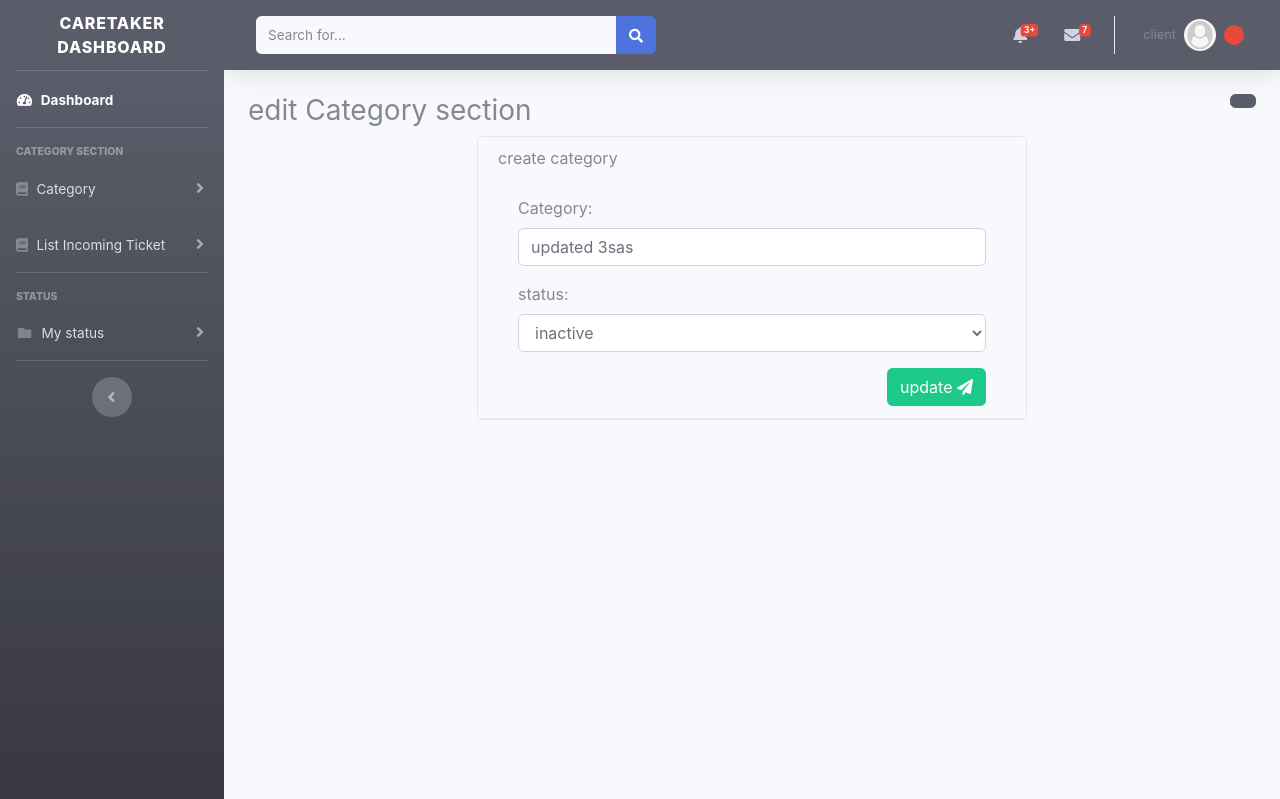
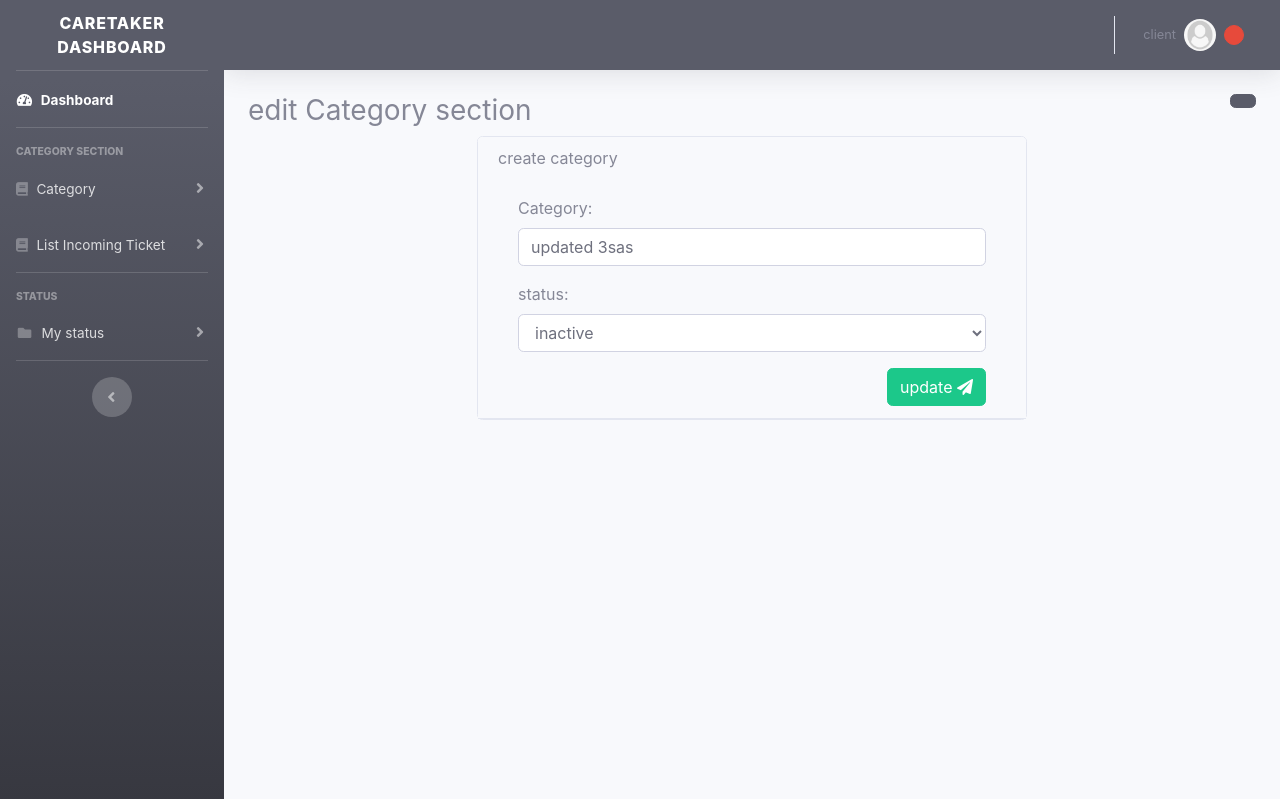
Before and after one commit to Prakashdawadi/Customer-support-system, a Django app: page /user/caretaker/edit/5/ in a window 1280 px wide. Shown: the top 799 px of the page. Run offline with Django 3.2, Linux system fonts and the light colour scheme; a user stored in the database is signed in; data comes from the database, SQL or seed files in the repository; both versions use the stored data as it was after the commit; some libraries are stand-ins or nearby versions.

Commit message:
final touch

```diff
--- a/templates/careTaker/includes/topbar.html
+++ b/templates/careTaker/includes/topbar.html
@@ -8,163 +8,163 @@
                     </button>
 
                     <!-- Topbar Search -->
-                    <form
-                        class="d-none d-sm-inline-block form-inline mr-auto ml-md-3 my-2 my-md-0 mw-100 navbar-search">
-                        <div class="input-group">
-                            <input type="text" class="form-control bg-light border-0 small" placeholder="Search for..."
-                                aria-label="Search" aria-describedby="basic-addon2">
-                            <div class="input-group-append">
-                                <button class="btn btn-primary" type="button">
-                                    <i class="fas fa-search fa-sm"></i>
-                                </button>
-                            </div>
-                        </div>
-                    </form>
+<!--                    <form-->
+<!--                        class="d-none d-sm-inline-block form-inline mr-auto ml-md-3 my-2 my-md-0 mw-100 navbar-search">-->
+<!--                        <div class="input-group">-->
+<!--                            <input type="text" class="form-control bg-light border-0 small" placeholder="Search for..."-->
+<!--                                aria-label="Search" aria-describedby="basic-addon2">-->
+<!--                            <div class="input-group-append">-->
+<!--                                <button class="btn btn-primary" type="button">-->
+<!--                                    <i class="fas fa-search fa-sm"></i>-->
+<!--                                </button>-->
+<!--                            </div>-->
+<!--                        </div>-->
+<!--                    </form>-->
 
                     <!-- Topbar Navbar -->
                     <ul class="navbar-nav ml-auto">
 
-                        <!-- Nav Item - Search Dropdown (Visible Only XS) -->
-                        <li class="nav-item dropdown no-arrow d-sm-none">
-                            <a class="nav-link dropdown-toggle" href="#" id="searchDropdown" role="button"
-                                data-toggle="dropdown" aria-haspopup="true" aria-expanded="false">
-                                <i class="fas fa-search fa-fw"></i>
-                            </a>
-                            <!-- Dropdown - Messages -->
-                            <div class="dropdown-menu dropdown-menu-right p-3 shadow animated--grow-in"
-                                aria-labelledby="searchDropdown">
-                                <form class="form-inline mr-auto w-100 navbar-search">
-                                    <div class="input-group">
-                                        <input type="text" class="form-control bg-light border-0 small"
-                                            placeholder="Search for..." aria-label="Search"
-                                            aria-describedby="basic-addon2">
-                                        <div class="input-group-append">
-                                            <button class="btn btn-primary" type="button">
-                                                <i class="fas fa-search fa-sm"></i>
-                                            </button>
-                                        </div>
-                                    </div>
-                                </form>
-                            </div>
-                        </li>
+<!--                        &lt;!&ndash; Nav Item - Search Dropdown (Visible Only XS) &ndash;&gt;-->
+<!--                        <li class="nav-item dropdown no-arrow d-sm-none">-->
+<!--                            <a class="nav-link dropdown-toggle" href="#" id="searchDropdown" role="button"-->
+<!--                                data-toggle="dropdown" aria-haspopup="true" aria-expanded="false">-->
+<!--                                <i class="fas fa-search fa-fw"></i>-->
+<!--                            </a>-->
+<!--                            &lt;!&ndash; Dropdown - Messages &ndash;&gt;-->
+<!--                            <div class="dropdown-menu dropdown-menu-right p-3 shadow animated&#45;&#45;grow-in"-->
+<!--                                aria-labelledby="searchDropdown">-->
+<!--                                <form class="form-inline mr-auto w-100 navbar-search">-->
+<!--                                    <div class="input-group">-->
+<!--                                        <input type="text" class="form-control bg-light border-0 small"-->
+<!--                                            placeholder="Search for..." aria-label="Search"-->
+<!--                                            aria-describedby="basic-addon2">-->
+<!--                                        <div class="input-group-append">-->
+<!--                                            <button class="btn btn-primary" type="button">-->
+<!--                                                <i class="fas fa-search fa-sm"></i>-->
+<!--                                            </button>-->
+<!--                                        </div>-->
+<!--                                    </div>-->
+<!--                                </form>-->
+<!--                            </div>-->
+<!--                        </li>-->
 
-                        <!-- Nav Item - Alerts -->
-                        <li class="nav-item dropdown no-arrow mx-1">
-                            <a class="nav-link dropdown-toggle" href="#" id="alertsDropdown" role="button"
-                                data-toggle="dropdown" aria-haspopup="true" aria-expanded="false">
-                                <i class="fas fa-bell fa-fw"></i>
-                                <!-- Counter - Alerts -->
-                                <span class="badge badge-danger badge-counter">3+</span>
-                            </a>
-                            <!-- Dropdown - Alerts -->
-                            <div class="dropdown-list dropdown-menu dropdown-menu-right shadow animated--grow-in"
-                                aria-labelledby="alertsDropdown">
-                                <h6 class="dropdown-header">
-                                    Ticket info
-                                </h6>
-                                <a class="dropdown-item d-flex align-items-center" href="#">
-                                    <div class="mr-3">
-                                        <div class="icon-circle bg-primary">
-                                            <i class="fas fa-file-alt text-white"></i>
-                                        </div>
-                                    </div>
-                                    <div>
-                                        <div class="small text-gray-500">December 12, 2019</div>
-                                        <span class="font-weight-bold">A new monthly report is ready to download!</span>
-                                    </div>
-                                </a>
-                                <a class="dropdown-item d-flex align-items-center" href="#">
-                                    <div class="mr-3">
-                                        <div class="icon-circle bg-success">
-                                            <i class="fas fa-donate text-white"></i>
-                                        </div>
-                                    </div>
-                                    <div>
-                                        <div class="small text-gray-500">December 7, 2019</div>
-                                        $290.29 has been deposited into your account!
-                                    </div>
-                                </a>
-                                <a class="dropdown-item d-flex align-items-center" href="#">
-                                    <div class="mr-3">
-                                        <div class="icon-circle bg-warning">
-                                            <i class="fas fa-exclamation-triangle text-white"></i>
-                                        </div>
-                                    </div>
-                                    <div>
-                                        <div class="small text-gray-500">December 2, 2019</div>
-                                        Spending Alert: We've noticed unusually high spending for your account.
-                                    </div>
-                                </a>
-                                <a class="dropdown-item text-center small text-gray-500" href="#">Show All Alerts</a>
-                            </div>
-                        </li>
+<!--                        &lt;!&ndash; Nav Item - Alerts &ndash;&gt;-->
+<!--                        <li class="nav-item dropdown no-arrow mx-1">-->
+<!--                            <a class="nav-link dropdown-toggle" href="#" id="alertsDropdown" role="button"-->
+<!--                                data-toggle="dropdown" aria-haspopup="true" aria-expanded="false">-->
+<!--                                <i class="fas fa-bell fa-fw"></i>-->
+<!--                                &lt;!&ndash; Counter - Alerts &ndash;&gt;-->
+<!--                                <span class="badge badge-danger badge-counter">3+</span>-->
+<!--                            </a>-->
+<!--                            &lt;!&ndash; Dropdown - Alerts &ndash;&gt;-->
+<!--                            <div class="dropdown-list dropdown-menu dropdown-menu-right shadow animated&#45;&#45;grow-in"-->
+<!--                                aria-labelledby="alertsDropdown">-->
+<!--                                <h6 class="dropdown-header">-->
+<!--                                    Ticket info-->
+<!--                                </h6>-->
+<!--                                <a class="dropdown-item d-flex align-items-center" href="#">-->
+<!--                                    <div class="mr-3">-->
+<!--                                        <div class="icon-circle bg-primary">-->
+<!--                                            <i class="fas fa-file-alt text-white"></i>-->
+<!--                                        </div>-->
+<!--                                    </div>-->
+<!--                                    <div>-->
+<!--                                        <div class="small text-gray-500">December 12, 2019</div>-->
+<!--                                        <span class="font-weight-bold">A new monthly report is ready to download!</span>-->
+<!--                                    </div>-->
+<!--                                </a>-->
+<!--                                <a class="dropdown-item d-flex align-items-center" href="#">-->
+<!--                                    <div class="mr-3">-->
+<!--                                        <div class="icon-circle bg-success">-->
+<!--                                            <i class="fas fa-donate text-white"></i>-->
+<!--                                        </div>-->
+<!--                                    </div>-->
+<!--                                    <div>-->
+<!--                                        <div class="small text-gray-500">December 7, 2019</div>-->
+<!--                                        $290.29 has been deposited into your account!-->
+<!--                                    </div>-->
+<!--                                </a>-->
+<!--                                <a class="dropdown-item d-flex align-items-center" href="#">-->
+<!--                                    <div class="mr-3">-->
+<!--                                        <div class="icon-circle bg-warning">-->
+<!--                                            <i class="fas fa-exclamation-triangle text-white"></i>-->
+<!--                                        </div>-->
+<!--                                    </div>-->
+<!--                                    <div>-->
+<!--                                        <div class="small text-gray-500">December 2, 2019</div>-->
+<!--                                        Spending Alert: We've noticed unusually high spending for your account.-->
+<!--                                    </div>-->
+<!--                                </a>-->
+<!--                                <a class="dropdown-item text-center small text-gray-500" href="#">Show All Alerts</a>-->
+<!--                            </div>-->
+<!--                        </li>-->
 
-                        <!-- Nav Item - Messages -->
-                        <li class="nav-item dropdown no-arrow mx-1">
-                            <a class="nav-link dropdown-toggle" href="#" id="messagesDropdown" role="button"
-                                data-toggle="dropdown" aria-haspopup="true" aria-expanded="false">
-                                <i class="fas fa-envelope fa-fw"></i>
-                                <!-- Counter - Messages -->
-                                <span class="badge badge-danger badge-counter">7</span>
-                            </a>
-                            <!-- Dropdown - Messages -->
-                            <div class="dropdown-list dropdown-menu dropdown-menu-right shadow animated--grow-in"
-                                aria-labelledby="messagesDropdown">
-                                <h6 class="dropdown-header">
-                                    Message Center
-                                </h6>
-                                <a class="dropdown-item d-flex align-items-center" href="#">
-                                    <div class="dropdown-list-image mr-3">
-                                        <img class="rounded-circle" src=""
-                                            alt="...">
-                                        <div class="status-indicator bg-success"></div>
-                                    </div>
-                                    <div class="font-weight-bold">
-                                        <div class="text-truncate">Hi there! I am wondering if you can help me with a
-                                            problem I've been having.</div>
-                                        <div class="small text-gray-500">Emily Fowler · 58m</div>
-                                    </div>
-                                </a>
-                                <a class="dropdown-item d-flex align-items-center" href="#">
-                                    <div class="dropdown-list-image mr-3">
-                                        <img class="rounded-circle" src=""
-                                            alt="...">
-                                        <div class="status-indicator"></div>
-                                    </div>
-                                    <div>
-                                        <div class="text-truncate">I have the photos that you ordered last month, how
-                                            would you like them sent to you?</div>
-                                        <div class="small text-gray-500">Jae Chun · 1d</div>
-                                    </div>
-                                </a>
-                                <a class="dropdown-item d-flex align-items-center" href="#">
-                                    <div class="dropdown-list-image mr-3">
-                                        <img class="rounded-circle" src=""
-                                            alt="...">
-                                        <div class="status-indicator bg-warning"></div>
-                                    </div>
-                                    <div>
-                                        <div class="text-truncate">Last month's report looks great, I am very happy with
-                                            the progress so far, keep up the good work!</div>
-                                        <div class="small text-gray-500">Morgan Alvarez · 2d</div>
-                                    </div>
-                                </a>
-                                <a class="dropdown-item d-flex align-items-center" href="#">
-                                    <div class="dropdown-list-image mr-3">
-                                        <img class="rounded-circle" src="https://source.unsplash.com/Mv9hjnEUHR4/60x60"
-                                            alt="...">
-                                        <div class="status-indicator bg-success"></div>
-                                    </div>
-                                    <div>
-                                        <div class="text-truncate">Am I a good boy? The reason I ask is because someone
-                                            told me that people say this to all dogs, even if they aren't good...</div>
-                                        <div class="small text-gray-500">Chicken the Dog · 2w</div>
-                                    </div>
-                                </a>
-                                <a class="dropdown-item text-center small text-gray-500" href="#">Read More Messages</a>
-                            </div>
+<!--                        &lt;!&ndash; Nav Item - Messages &ndash;&gt;-->
+<!--                        <li class="nav-item dropdown no-arrow mx-1">-->
+<!--                            <a class="nav-link dropdown-toggle" href="#" id="messagesDropdown" role="button"-->
+<!--                                data-toggle="dropdown" aria-haspopup="true" aria-expanded="false">-->
+<!--                                <i class="fas fa-envelope fa-fw"></i>-->
+<!--                                &lt;!&ndash; Counter - Messages &ndash;&gt;-->
+<!--                                <span class="badge badge-danger badge-counter">7</span>-->
+<!--                            </a>-->
+<!--                            &lt;!&ndash; Dropdown - Messages &ndash;&gt;-->
+<!--                            <div class="dropdown-list dropdown-menu dropdown-menu-right shadow animated&#45;&#45;grow-in"-->
+<!--                                aria-labelledby="messagesDropdown">-->
+<!--                                <h6 class="dropdown-header">-->
+<!--                                    Message Center-->
+<!--                                </h6>-->
+<!--                                <a class="dropdown-item d-flex align-items-center" href="#">-->
+<!--                                    <div class="dropdown-list-image mr-3">-->
+<!--                                        <img class="rounded-circle" src=""-->
+<!--                                            alt="...">-->
+<!--                                        <div class="status-indicator bg-success"></div>-->
+<!--                                    </div>-->
+<!--                                    <div class="font-weight-bold">-->
+<!--                                        <div class="text-truncate">Hi there! I am wondering if you can help me with a-->
+<!--                                            problem I've been having.</div>-->
+<!--                                        <div class="small text-gray-500">Emily Fowler · 58m</div>-->
+<!--                                    </div>-->
+<!--                                </a>-->
+<!--                                <a class="dropdown-item d-flex align-items-center" href="#">-->
+<!--                                    <div class="dropdown-list-image mr-3">-->
+<!--                                        <img class="rounded-circle" src=""-->
+<!--                                            alt="...">-->
+<!--                                        <div class="status-indicator"></div>-->
+<!--                                    </div>-->
+<!--                                    <div>-->
+<!--                                        <div class="text-truncate">I have the photos that you ordered last month, how-->
+<!--                                            would you like them sent to you?</div>-->
+<!--                                        <div class="small text-gray-500">Jae Chun · 1d</div>-->
+<!--                                    </div>-->
+<!--                                </a>-->
+<!--                                <a class="dropdown-item d-flex align-items-center" href="#">-->
+<!--                                    <div class="dropdown-list-image mr-3">-->
+<!--                                        <img class="rounded-circle" src=""-->
+<!--                                            alt="...">-->
+<!--                                        <div class="status-indicator bg-warning"></div>-->
+<!--                                    </div>-->
+<!--                                    <div>-->
+<!--                                        <div class="text-truncate">Last month's report looks great, I am very happy with-->
+<!--                                            the progress so far, keep up the good work!</div>-->
+<!--                                        <div class="small text-gray-500">Morgan Alvarez · 2d</div>-->
+<!--                                    </div>-->
+<!--                                </a>-->
+<!--                                <a class="dropdown-item d-flex align-items-center" href="#">-->
+<!--                                    <div class="dropdown-list-image mr-3">-->
+<!--                                        <img class="rounded-circle" src="https://source.unsplash.com/Mv9hjnEUHR4/60x60"-->
+<!--                                            alt="...">-->
+<!--                                        <div class="status-indicator bg-success"></div>-->
+<!--                                    </div>-->
+<!--                                    <div>-->
+<!--                                        <div class="text-truncate">Am I a good boy? The reason I ask is because someone-->
+<!--                                            told me that people say this to all dogs, even if they aren't good...</div>-->
+<!--                                        <div class="small text-gray-500">Chicken the Dog · 2w</div>-->
+<!--                                    </div>-->
+<!--                                </a>-->
+<!--                                <a class="dropdown-item text-center small text-gray-500" href="#">Read More Messages</a>-->
+<!--                            </div>-->
 
-                        </li>
+<!--                        </li>-->
 
                         <div class="topbar-divider d-none d-sm-block"></div>
 
```
Also changed, not shown: templates/customer/includes/topbar.html (+149 -149 lines), db.sqlite3.
